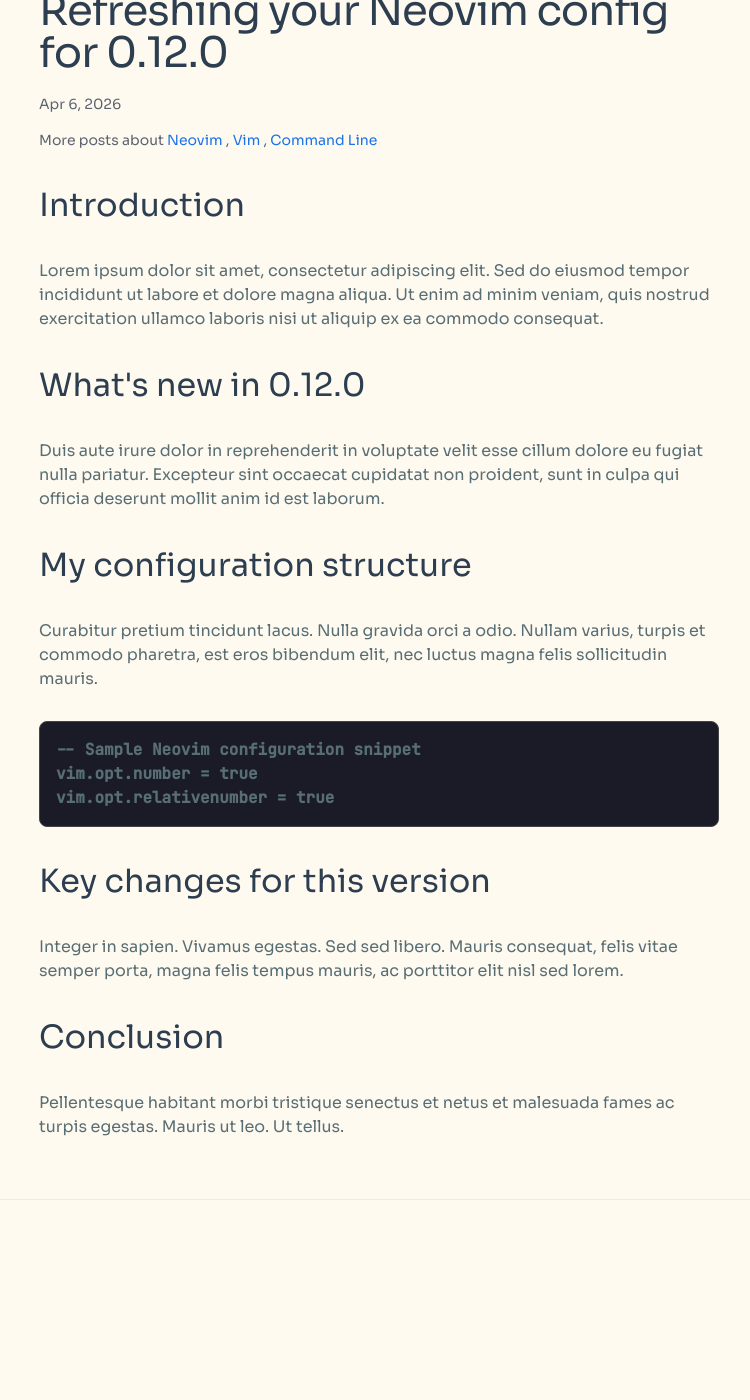
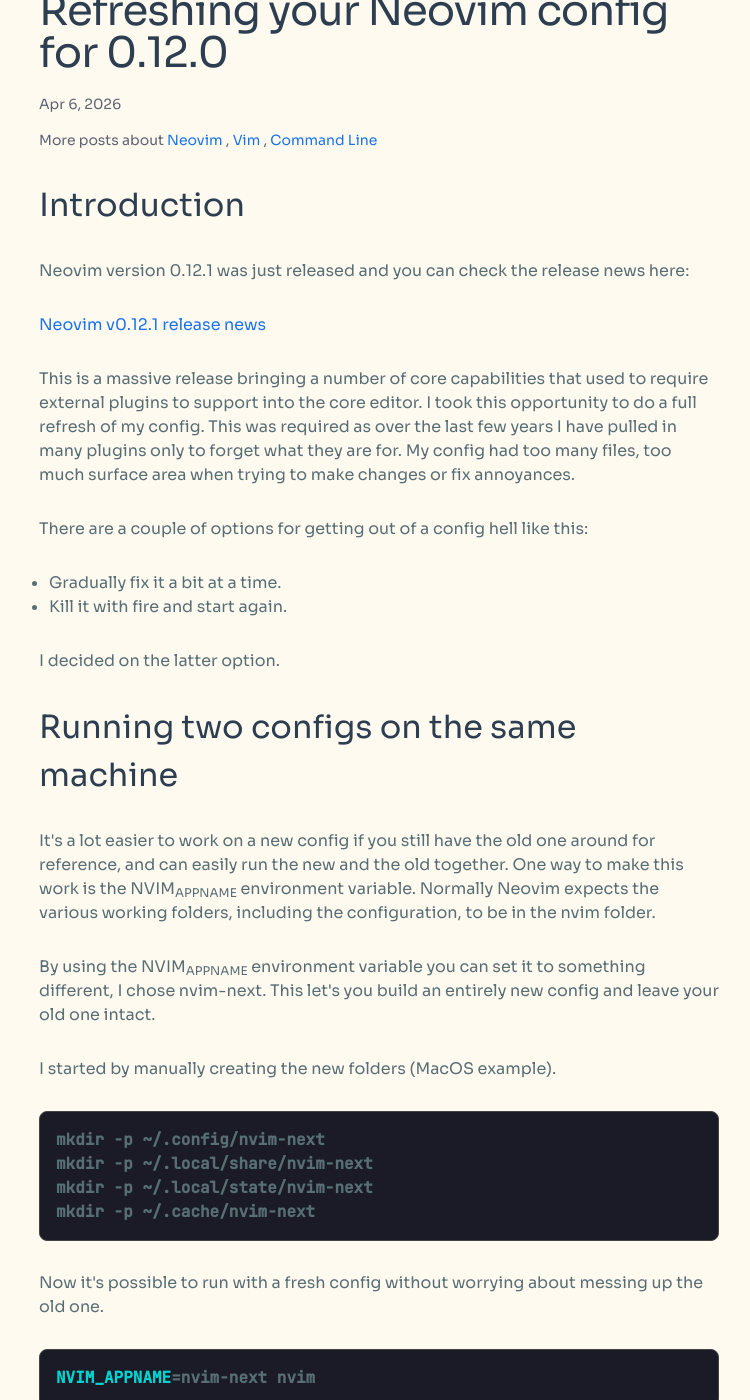
Before and after one commit to justinhj/justinhj.github.io, a Jekyll site: the page built from _posts/2026-04-06-refreshing-your-neovim-config-for-0-12-0.html, in a window 1280 px wide and 1400 px high, scrolled down 428 px. Shown: the whole window, without its empty margins (261-1011 px from the left). Built offline with Jekyll 4.4.1, drawn with Linux system fonts in a browser that asks for light colours; before the commit the page ends 1768 px from its top, so only the background shows below that; some of the changed text lies outside the part shown.

Commit message:
save your work they said

```diff
--- a/_posts/2026-04-06-refreshing-your-neovim-config-for-0-12-0.html
+++ b/_posts/2026-04-06-refreshing-your-neovim-config-for-0-12-0.html
@@ -10,35 +10,121 @@
 <h2 id="org12a1d94">Introduction</h2>
 <div class="outline-text-2" id="text-org12a1d94">
 <p>
-Lorem ipsum dolor sit amet, consectetur adipiscing elit. Sed do eiusmod tempor incididunt ut labore et dolore magna aliqua. Ut enim ad minim veniam, quis nostrud exercitation ullamco laboris nisi ut aliquip ex ea commodo consequat.
+Neovim version 0.12.1 was just released and you can check the release news here:
+</p>
+
+<p>
+<a href="https://github.com/neovim/neovim/blob/v0.12.1/runtime/doc/news.txt">Neovim v0.12.1 release news</a>
+</p>
+
+<p>
+This is a massive release bringing a number of core capabilities that used to require external plugins to support into the core editor. I took this opportunity to do a full refresh of my config. This was required as over the last few years I have pulled in many plugins only to forget what they are for. My config had too many files, too much surface area when trying to make changes or fix annoyances.
+</p>
+
+<p>
+There are a couple of options for getting out of a config hell like this:
+</p>
+
+<ol class="org-ol">
+<li>Gradually fix it a bit at a time.</li>
+<li>Kill it with fire and start again.</li>
+</ol>
+
+<p>
+I decided on the latter option.
 </p>
 </div>
 </div>
 
-<div id="outline-container-org95cba6a" class="outline-2">
-<h2 id="org95cba6a">What's new in 0.12.0</h2>
-<div class="outline-text-2" id="text-org95cba6a">
+<div id="outline-container-orge55627f" class="outline-2">
+<h2 id="orge55627f">Running two configs on the same machine</h2>
+<div class="outline-text-2" id="text-orge55627f">
 <p>
-Duis aute irure dolor in reprehenderit in voluptate velit esse cillum dolore eu fugiat nulla pariatur. Excepteur sint occaecat cupidatat non proident, sunt in culpa qui officia deserunt mollit anim id est laborum.
+It's a lot easier to work on a new config if you still have the old one around for reference, and can easily run the new and the old together. One way to make this work is the NVIM<sub>APPNAME</sub> environment variable. Normally Neovim expects the various working folders, including the configuration, to be in the nvim folder.
 </p>
-</div>
-</div>
 
-<div id="outline-container-orgbdfe4f9" class="outline-2">
-<h2 id="orgbdfe4f9">My configuration structure</h2>
-<div class="outline-text-2" id="text-orgbdfe4f9">
 <p>
-Curabitur pretium tincidunt lacus. Nulla gravida orci a odio. Nullam varius, turpis et commodo pharetra, est eros bibendum elit, nec luctus magna felis sollicitudin mauris.
+By using the NVIM<sub>APPNAME</sub> environment variable you can set it to something different, I chose nvim-next. This let's you build an entirely new config and leave your old one intact.
+</p>
+
+<p>
+I started by manually creating the new folders (MacOS example).
 </p>
 
 <div class="org-src-container">
-<pre class="src src-lua">-- Sample Neovim configuration snippet
-vim.opt.number = true
-vim.opt.relativenumber = true
+<pre class="src src-bash">mkdir -p ~/.config/nvim-next
+mkdir -p ~/.local/share/nvim-next
+mkdir -p ~/.local/state/nvim-next
+mkdir -p ~/.cache/nvim-next
+</pre>
+</div>
+
+<p>
+Now it's possible to run with a fresh config without worrying about messing up the old one.
+</p>
+
+<div class="org-src-container">
+<pre class="src src-bash"><span style="color: #00d3d0;">NVIM_APPNAME</span>=nvim-next nvim
+</pre>
+</div>
+
+<p>
+During development of the new config I used this command to open them both up together.
+</p>
+
+<div class="org-src-container">
+<pre class="src src-bash"><span style="color: #00d3d0;">NVIM_APPNAME</span>=nvim-next nvim -O ~/.config/nvim-next/init.lua ~/.config/nvim/init.lua
 </pre>
 </div>
 </div>
 </div>
+
+<div id="outline-container-org0367c42" class="outline-2">
+<h2 id="org0367c42">Replicating the config</h2>
+<div class="outline-text-2" id="text-org0367c42">
+<p>
+I needed some method to migrate this without missing anything so I went through the init.lua file and copied over anything that was obviously needed and unchanged. In particular
+</p>
+
+<div class="org-src-container">
+<pre class="src src-lua">vim.g.mapleader = <span style="color: #79a8ff;">","</span>
+<span style="color: #a8a8a8;">-- </span><span style="color: #a8a8a8;">Prevents showing extra messages when using completion</span>
+vim.opt.shortmess:append(<span style="color: #79a8ff;">"c"</span>)
+<span style="color: #a8a8a8;">-- </span><span style="color: #a8a8a8;">Sets the height of the command line area at the bottom</span>
+vim.opt.cmdheight = 2
+<span style="color: #a8a8a8;">-- </span><span style="color: #a8a8a8;">Displays the line number for the current line</span>
+vim.opt.number = <span style="color: #00bcff;">true</span>
+<span style="color: #a8a8a8;">-- </span><span style="color: #a8a8a8;">Displays line numbers relative to the current cursor position</span>
+vim.opt.relativenumber = <span style="color: #00bcff;">true</span>
+<span style="color: #a8a8a8;">-- </span><span style="color: #a8a8a8;">Time in milliseconds to wait for a mapped sequence to complete</span>
+vim.opt.timeoutlen = 500
+<span style="color: #a8a8a8;">-- </span><span style="color: #a8a8a8;">Time in milliseconds of inactivity before calling CursorHold or writing to swap</span>
+vim.opt.updatetime = 4000
+<span style="color: #a8a8a8;">-- </span><span style="color: #a8a8a8;">Ignores case when searching patterns</span>
+vim.opt.ignorecase = <span style="color: #00bcff;">true</span>
+<span style="color: #a8a8a8;">-- </span><span style="color: #a8a8a8;">Automatically switches to case-sensitive search if a capital letter is used</span>
+vim.opt.smartcase = <span style="color: #00bcff;">true</span>
+<span style="color: #a8a8a8;">-- </span><span style="color: #a8a8a8;">Enables 24-bit RGB colors in the terminal</span>
+vim.opt.termguicolors = <span style="color: #00bcff;">true</span>
+<span style="color: #a8a8a8;">-- </span><span style="color: #a8a8a8;">Configures the behavior of the insert mode completion menu</span>
+vim.opt.completeopt = <span style="color: #79a8ff;">"menu,menuone,noselect,popup"</span>
+<span style="color: #a8a8a8;">-- </span><span style="color: #a8a8a8;">Number of spaces that a &lt;Tab&gt; character represents</span>
+vim.opt.tabstop = 2
+<span style="color: #a8a8a8;">-- </span><span style="color: #a8a8a8;">Number of spaces to use for each step of automatic indentation</span>
+vim.opt.shiftwidth = 2
+<span style="color: #a8a8a8;">-- </span><span style="color: #a8a8a8;">Number of spaces that a &lt;Tab&gt; counts for during editing operations</span>
+vim.opt.softtabstop = 2
+<span style="color: #a8a8a8;">-- </span><span style="color: #a8a8a8;">Converts tabs into spaces when typing</span>
+vim.opt.expandtab = <span style="color: #00bcff;">true</span>
+<span style="color: #a8a8a8;">-- </span><span style="color: #a8a8a8;">Automatically inserts an extra level of indentation in some cases</span>
+vim.opt.smartindent = <span style="color: #00bcff;">true</span>
+<span style="color: #a8a8a8;">-- </span><span style="color: #a8a8a8;">Makes &lt;Tab&gt; insert 'shiftwidth' number of spaces at the start of a line</span>
+vim.opt.smarttab = <span style="color: #00bcff;">true</span>
+</pre>
+</div>
+</div>
+</div>
+
 
 <div id="outline-container-org09a98aa" class="outline-2">
 <h2 id="org09a98aa">Key changes for this version</h2>
@@ -55,5 +141,9 @@
 <p>
 Pellentesque habitant morbi tristique senectus et netus et malesuada fames ac turpis egestas. Mauris ut leo. Ut tellus.
 </p>
+
+<p>
+&copy;2026 Justin Heyes-Jones. All Rights Reserved
+</p>
 </div>
 </div>
```
Also changed, not shown: org/posts/2026-04-06-refreshing-your-neovim-config-for-0-12-0.org (+78 -8 lines).
